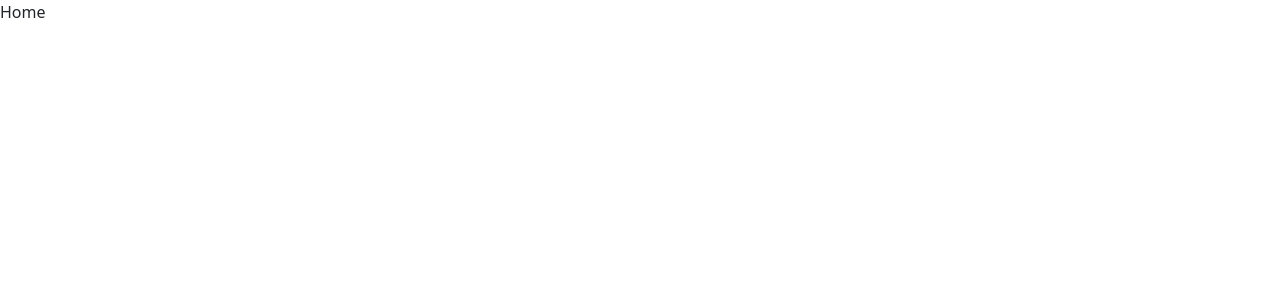
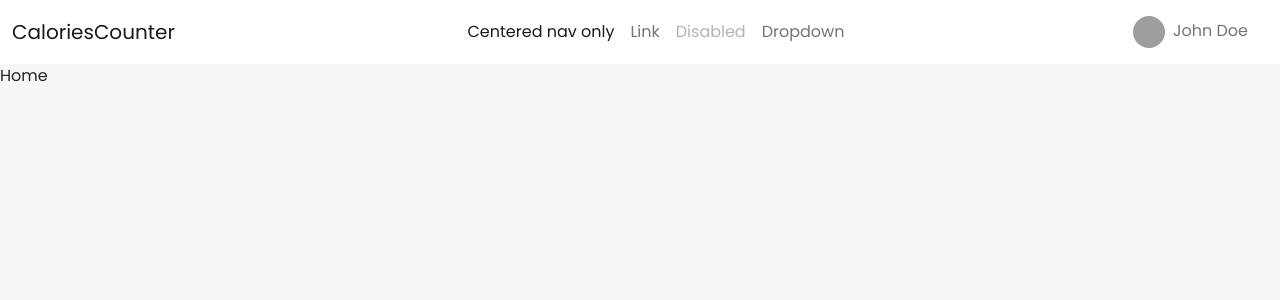
Before and after one commit to TarekGuesri/calorie-counter, a React (Create React App) app in the folder client/: page / in a window 1280 px wide. Shown: the top 300 px of the page. Built offline with nearby package versions, Linux system fonts and the light colour scheme; grey boxes are pictures that could not be loaded.

Commit message:
Changed navbar display

```diff
--- a/client/src/App.js
+++ b/client/src/App.js
@@ -1,9 +1,11 @@
-import './App.css';
+import './styles/App.scss';
+import Navbar from 'src/components/layout/Navbar';
 import { HomePage } from 'src/pages/pageListAsync';
 
 function App() {
   return (
     <div>
+      <Navbar />
       <HomePage />
     </div>
   );
--- /dev/null
+++ b/client/src/components/layout/Navbar/UserMenu.js
@@ -0,0 +1,48 @@
+import React from 'react';
+
+const UserMenu = () => {
+  return (
+    <ul className="navbar-nav ms-auto">
+      <li className="nav-item dropdown mx-1">
+        <a
+          className="nav-link dropdown-toggle"
+          href="#"
+          id="navbarDarkDropdownMenuLink"
+          role="button"
+          data-bs-toggle="dropdown"
+          aria-expanded="false"
+        >
+          <img
+            src="https://randomuser.me/api/portraits/men/10.jpg"
+            alt="profile"
+          />
+          <span className="mx-2">
+            John Doe <i class="bi bi-chevron-down"></i>
+          </span>
+        </a>
+        <ul
+          className="dropdown-menu "
+          aria-labelledby="navbarDarkDropdownMenuLink"
+        >
+          <li>
+            <a className="dropdown-item" href="#">
+              <i className="fas fa-cog"></i> Setting
+            </a>
+          </li>
+          <li>
+            <a className="dropdown-item" href="#">
+              <i className="far fa-user"></i> Profile
+            </a>
+          </li>
+          <li>
+            <a className="dropdown-item" href="#">
+              <i className="fas fa-sign-out-alt"></i> Logout
+            </a>
+          </li>
+        </ul>
+      </li>
+    </ul>
+  );
+};
+
+export default UserMenu;
--- /dev/null
+++ b/client/src/components/layout/Navbar/index.js
@@ -0,0 +1,83 @@
+import React from 'react';
+import UserMenu from './UserMenu';
+
+const Navbar = () => {
+  return (
+    <nav className="navbar navbar-expand-lg navbar-light bg-light">
+      <div className="container-fluid">
+        <a class="navbar-brand" href="#">
+          CaloriesCounter
+        </a>
+        <button
+          class="navbar-toggler"
+          type="button"
+          data-bs-toggle="collapse"
+          data-bs-target="#navbar"
+          aria-controls="navbar"
+          aria-expanded="false"
+          aria-label="Toggle navigation"
+        >
+          <span class="navbar-toggler-icon"></span>
+        </button>
+        <div
+          className="collapse navbar-collapse justify-content-md-center"
+          id="navbar"
+        >
+          <ul class="navbar-nav">
+            <li class="nav-item">
+              <a class="nav-link active" aria-current="page" href="#">
+                Centered nav only
+              </a>
+            </li>
+            <li class="nav-item">
+              <a class="nav-link" href="#">
+                Link
+              </a>
+            </li>
+            <li class="nav-item">
+              <a
+                class="nav-link disabled"
+                href="#"
+                tabindex="-1"
+                aria-disabled="true"
+              >
+                Disabled
+              </a>
+            </li>
+            <li class="nav-item dropdown">
+              <a
+                class="nav-link dropdown-toggle"
+                href="#"
+                id="dropdown07XL"
+                data-bs-toggle="dropdown"
+                aria-expanded="true"
+              >
+                Dropdown
+              </a>
+              <ul class="dropdown-menu" aria-labelledby="dropdown07XL">
+                <li>
+                  <a class="dropdown-item" href="#">
+                    Action
+                  </a>
+                </li>
+                <li>
+                  <a class="dropdown-item" href="#">
+                    Another action
+                  </a>
+                </li>
+                <li>
+                  <a class="dropdown-item" href="#">
+                    Something else here
+                  </a>
+                </li>
+              </ul>
+            </li>
+          </ul>
+        </div>
+        <UserMenu />
+      </div>
+    </nav>
+  );
+};
+
+export default Navbar;
--- /dev/null
+++ b/client/src/styles/App.scss
@@ -0,0 +1,128 @@
+@import 'config';
+@import 'utilities';
+
+body {
+  font-family: 'Poppins', sans-serif;
+  background: #f5f6f8;
+  // backround-color: $primary-color;
+  // @extend .color-primary;
+}
+
+p {
+  @extend .font-paragraph;
+  color: #999;
+}
+
+a,
+a:hover,
+a:focus {
+  color: inherit;
+  text-decoration: none;
+  transition: all 0.3s;
+}
+.bg-light {
+  background-color: #ffffff !important;
+}
+.nav-item img {
+  border-radius: 50%;
+  border-style: none;
+  height: 32px;
+  width: 32px;
+}
+.dropdown-toggle::after {
+  content: none !important;
+}
+
+.add {
+  background-color: $primary-color;
+  padding: 12px 30px;
+  color: #ffffff;
+  box-shadow: 0px 8px 15px rgba(0, 0, 0, 0.1);
+  transition: all 0.3s ease 0s;
+}
+.add:hover {
+  background-color: #2ee59d;
+  box-shadow: 0px 15px 20px rgba(46, 229, 157, 0.4);
+  color: #fff;
+  transform: translateY(-7px);
+}
+.btn-check:focus + .btn,
+.btn:focus {
+  box-shadow: 0;
+}
+.fa,
+.far,
+.fas {
+  font-size: 18px;
+  padding: 5px;
+  color: #c2cfe0;
+}
+.dropdown-menu[data-bs-popper] {
+  left: auto;
+  right: 0;
+}
+.title {
+  border-bottom: #ebeff2 2px solid;
+  margin-bottom: 5px;
+}
+.nameProfile {
+  font-weight: 600;
+}
+.actionProfile {
+  font-weight: 300;
+  color: rgb(180, 179, 179);
+}
+.searchbar {
+  margin-bottom: auto;
+  margin-top: auto;
+  height: 47px;
+  background-color: #353b48;
+  border-radius: 30px;
+  padding: 3px;
+}
+
+.search_input {
+  color: white;
+  border: 0;
+  outline: 0;
+  background: none;
+  width: 0;
+  caret-color: transparent;
+  line-height: 40px;
+  transition: width 0.4s linear;
+}
+
+.searchbar:hover > .search_input {
+  padding: 0 10px;
+  width: 450px;
+  caret-color: red;
+  transition: width 0.4s linear;
+}
+
+.searchbar:hover > .search_icon {
+  background: white;
+  color: #e74c3c;
+}
+
+.search_icon {
+  height: 40px;
+  width: 40px;
+  float: right;
+  display: flex;
+  justify-content: center;
+  align-items: center;
+  border-radius: 50%;
+  color: white;
+  text-decoration: none;
+}
+
+nav {
+  .breadcrumb {
+    margin-bottom: -1px !important;
+    padding: 0 42px;
+  }
+  .icon {
+    margin-top: -5px;
+    margin-right: 6px;
+  }
+}
--- /dev/null
+++ b/client/src/styles/_config.scss
@@ -0,0 +1 @@
+@use 'sass:map'
--- /dev/null
+++ b/client/src/styles/_utilities.scss
@@ -0,0 +1,99 @@
+// Fonts
+@import 'https://fonts.googleapis.com/css?family=Poppins:300,400,500,600,700';
+$font-primary: 'Poppins', sans-serif;
+
+.font-paragraph {
+  font-family: $font-primary;
+  font-size: 1.1em;
+  font-weight: 300;
+  line-height: 1.7em;
+}
+
+// Colors
+// Method one use simple variables
+$primary-color: #f7685b;
+$secondary-color: white;
+$first-accent-color: red;
+$second-accent-color: grey;
+$third-accent-color: blue;
+
+// Method two use mapping colors
+$primary-colors: (
+  'primary': red,
+  'primary-dark-mode': black,
+);
+$secondary-colors: (
+  'secondary': orange,
+  'secodary-dark-mode': grey,
+);
+$accent-colors: (
+  'first-color': green,
+  'second-color': blue,
+  'third-color': purple,
+);
+
+@each $name, $color in $primary-colors {
+  .color-#{$name} {
+    color: $color;
+  }
+}
+
+@each $name, $color in $secondary-colors {
+  .color-#{$name} {
+    color: $color;
+  }
+}
+
+@each $name, $color in $accent-colors {
+  .color-#{$name} {
+    color: $color;
+  }
+}
+
+// Margin and padding classes
+$spaceamounts: (6, 8, 10, 12, 14, 16, 18, 20, 22, 24, 26);
+
+@each $space in $spaceamounts {
+  .m-#{$space} {
+    margin: #{$space}rem;
+  }
+  .my-#{$space} {
+    margin: #{$space}rem 0;
+  }
+  .mx-#{$space} {
+    margin: 0 #{$space}rem;
+  }
+  .mr-#{$space} {
+    margin-right: #{$space}rem;
+  }
+  .ml-#{$space} {
+    margin-left: #{$space}rem;
+  }
+  .mt-#{$space} {
+    margin-top: #{$space}rem;
+  }
+  .mb-#{$space} {
+    margin-bottom: #{$space}rem;
+  }
+  .p-#{$space} {
+    padding: #{$space}rem;
+  }
+  .py-#{$space} {
+    padding: #{$space}rem 0;
+  }
+  .px-#{$space} {
+    padding: 0 #{$space}rem;
+  }
+  .pr-#{$space} {
+    padding-right: #{$space}rem;
+  }
+  .pl-#{$space} {
+    padding-left: #{$space}rem;
+  }
+  .pt-#{$space} {
+    padding-top: #{$space}rem;
+  }
+  .pl-#{$space} {
+    padding-bottom: #{$space}rem;
+  }
+}
--- a/package.json
+++ b/package.json
@@ -17,7 +17,8 @@
     "colors": "^1.4.0",
     "dotenv": "^8.2.0",
     "express": "^4.17.1",
-    "morgan": "^1.10.0"
+    "morgan": "^1.10.0",
+    "sass": "^1.34.0"
   },
   "devDependencies": {
     "concurrently": "^6.0.2"
```
Also changed, not shown: client/src/App.css (deleted), 1 other file (tests, documents, lock files or other folders).
